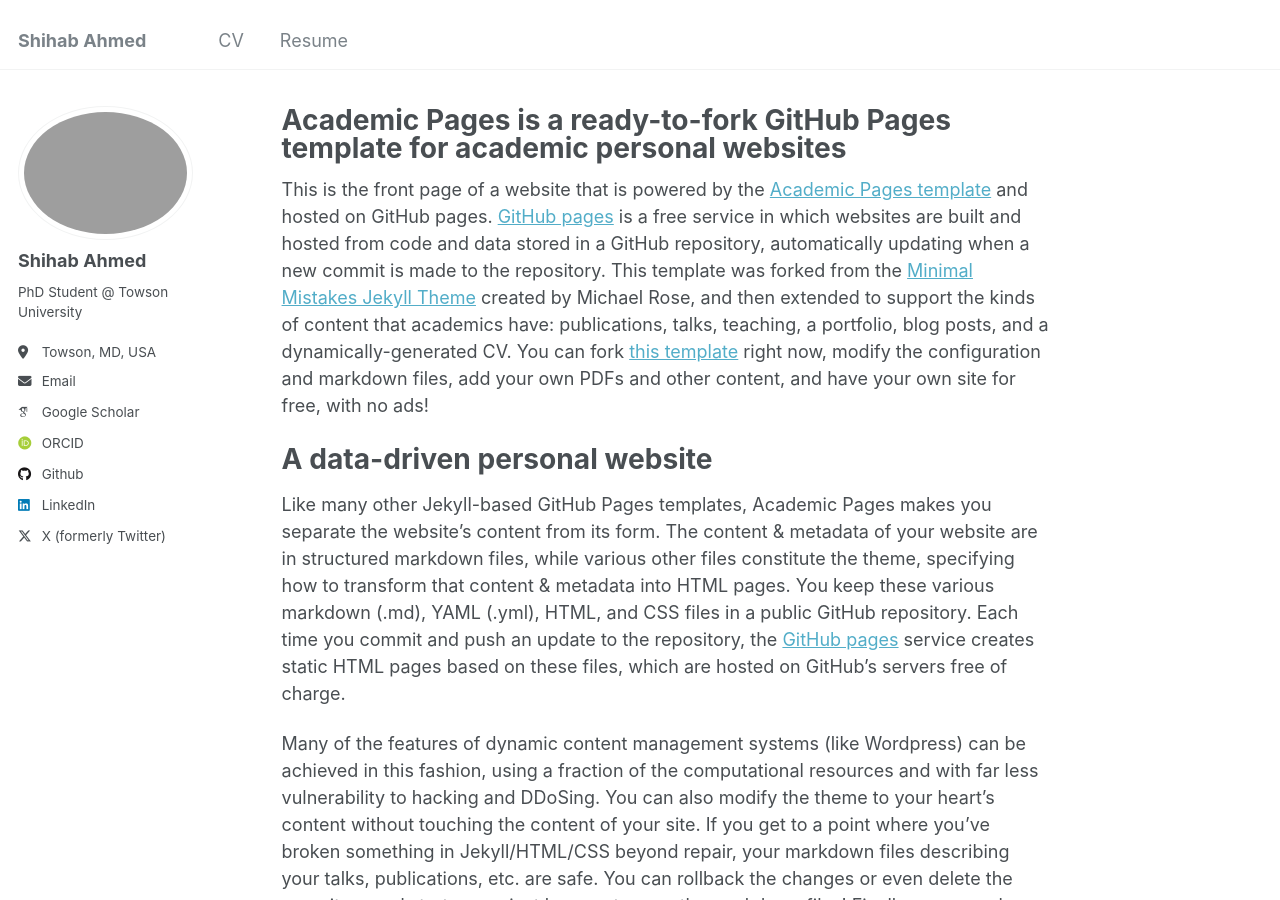
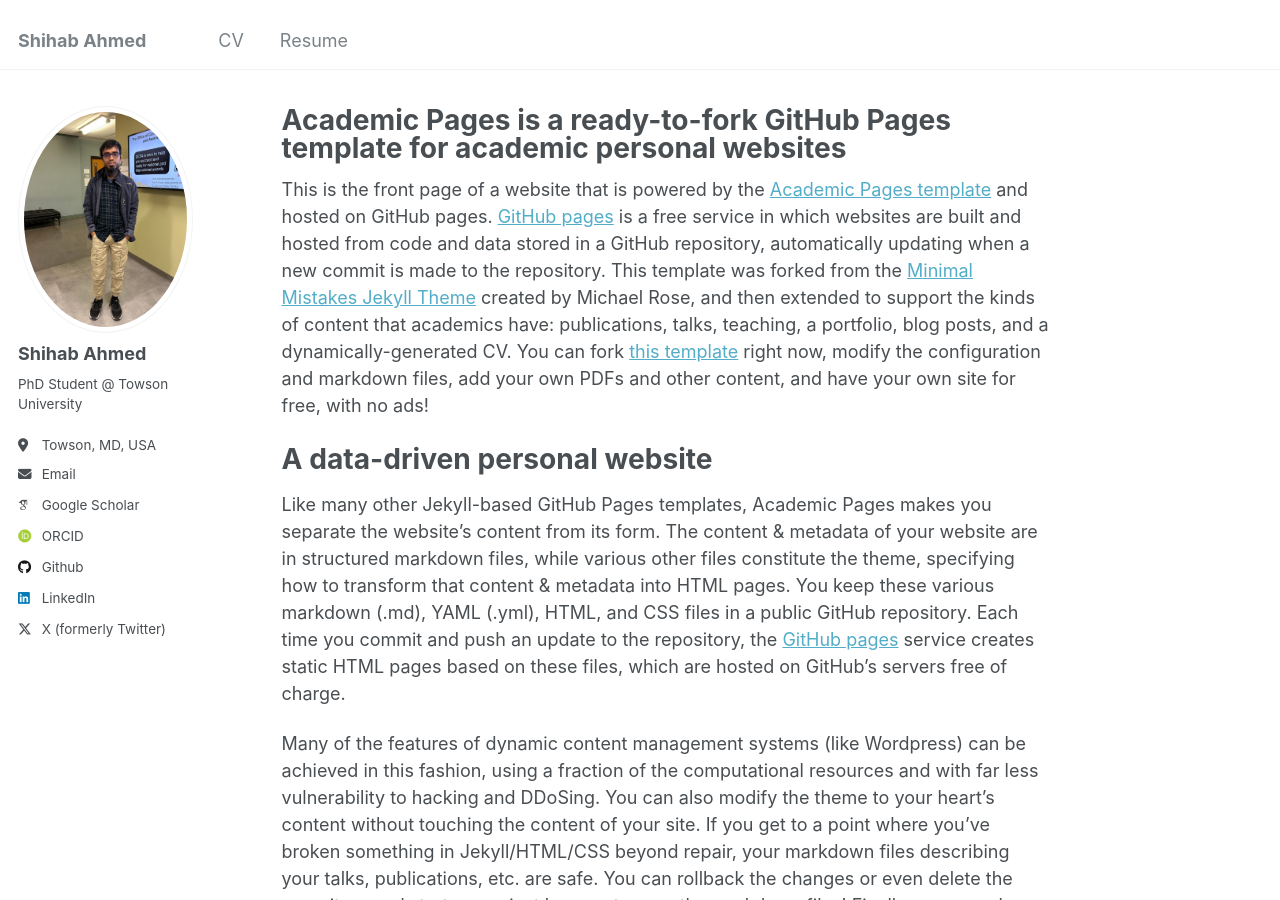
Before and after one commit to sahmed09/sahmed09.github.io, a Jekyll site: the page built from _pages/about.md, in a window 1280 px wide and 900 px high. Built offline with Jekyll 4.4.1, drawn with Linux system fonts in a browser that asks for light colours; some web fonts are replaced.

Commit message:
Update _config.yml

```diff
--- a/_config.yml
+++ b/_config.yml
@@ -21,7 +21,7 @@ repository               : "sahmed09/sahmed09.github.io"
 #               Additional customization can be done by editing /_includes/author-profile.html
 author:
   # Biographic information
-  avatar           : "Shihab.jpg"
+  avatar           : "Profile.jpg"
   name             : "Shihab Ahmed"
   pronouns         : # example: "she/her"
   bio              : "PhD Student @ Towson University"
```
